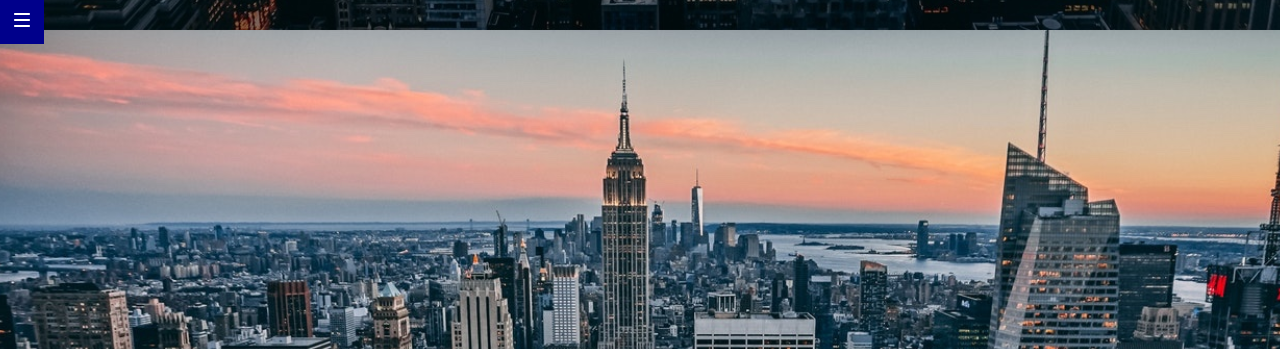
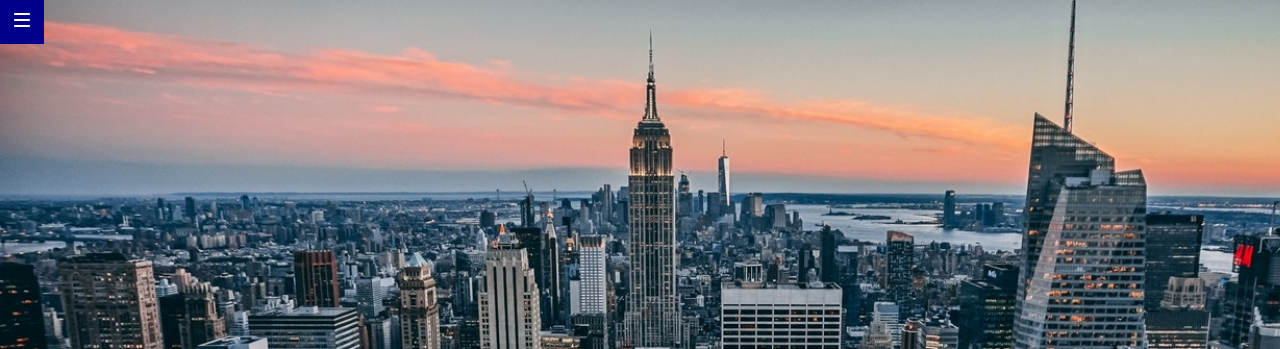
Before and after one commit to ana-arribas/evaluacion-final-modulo-1-ana-arribas, a website: page docs/index.html in a window 1280 px wide. Shown: the top 349 px of the page. Drawn offline with nearby package versions, Linux system fonts and the light colour scheme; files that its build step writes are made by us from their sources.

Commit message:
background

```diff
--- a/_src/assets/scss/layout/_header.scss
+++ b/_src/assets/scss/layout/_header.scss
@@ -3,7 +3,6 @@
         background: url(../images/cover.jpg);
         height: 100vh;
         background-size: cover;
-        background-position: center 30px;
         color: $white;
         display: flex;
         flex-direction: column;
```
Also changed, not shown: public/assets/css/main.css, 1 other file.
